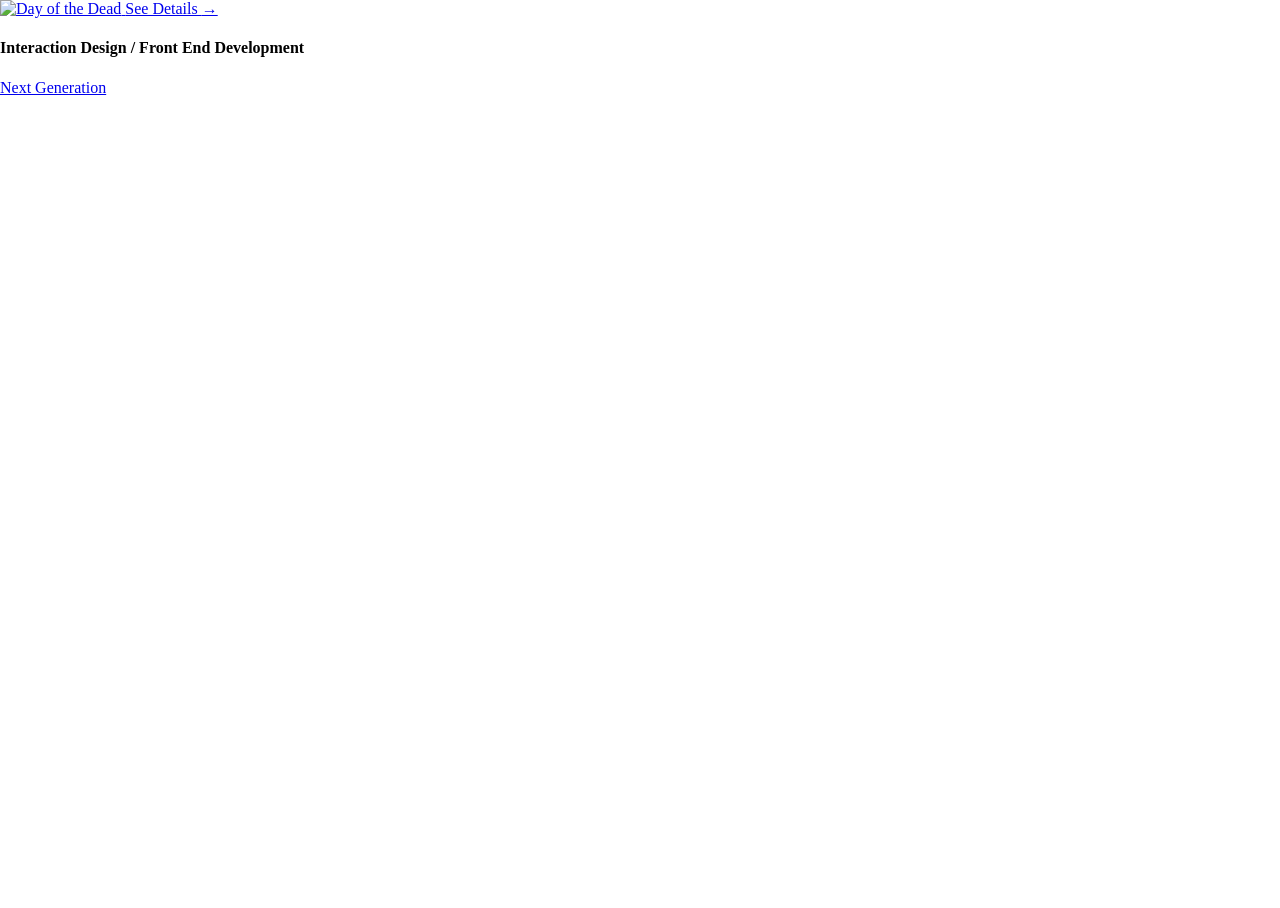
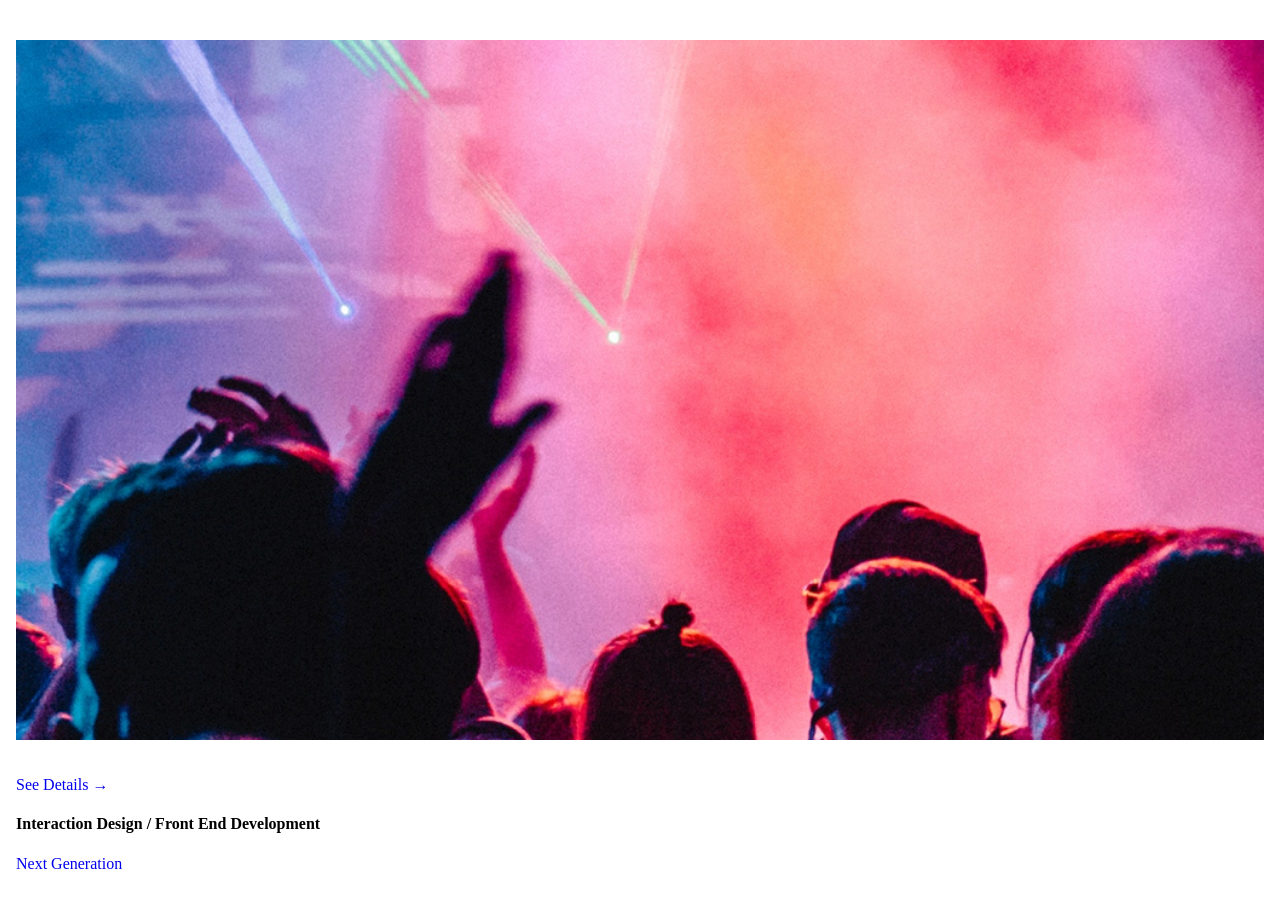
Before and after one commit to AyushKumar01/CSS-Exercises, a plain HTML site: page pages/CSS/card.html in a window 1280 px wide. Before the commit the page ends 800 px from the top, so only its background shows below. Drawn offline with Linux system fonts and the light colour scheme.

Commit message:
updated card.scss

```diff
--- a/pages/CSS/card.html
+++ b/pages/CSS/card.html
@@ -14,7 +14,7 @@
             <a class="list__element-link" href="https://github.com/AyushKumar01"></a>
             <div class="card">
                 <a class="list__element-link" href="https://github.com/AyushKumar01">
-                    <img src="/static/images/dotd-thumb.jpg" alt="Day of the Dead">
+                    <img class="list__element-img" src="../../assets/images/photo-gallery-1.jpg" alt="Day of the Dead">
                 </a>
                 <a href="https://github.com/AyushKumar01" class="cta-button overlay-button list__element-link">See Details
                     <span class="arrow-right">→</span>
--- a/styles/partials/_card.scss
+++ b/styles/partials/_card.scss
@@ -0,0 +1,9 @@
+.list{
+    margin: 40px 16px;
+
+    &__element-img{
+        width: 100%;
+        margin-bottom: 2em;
+        background-color: #f0eeee;
+    }
+}
--- a/styles/partials/_resets.scss
+++ b/styles/partials/_resets.scss
@@ -18,3 +18,8 @@ ul {
     padding: 0;
     margin: 0;
 }
+
+a {
+    text-decoration: none;
+    cursor: pointer;
+}
```
Also changed, not shown: assets/images/photo-gallery-1.jpg (added), assets/images/photo-gallery-2.jpg (added), assets/images/photo-gallery-3.jpg (added), assets/images/photo-gallery-4.jpg (added), assets/images/photo-gallery-5.jpg (added), styles/main.css, 1 other file.
